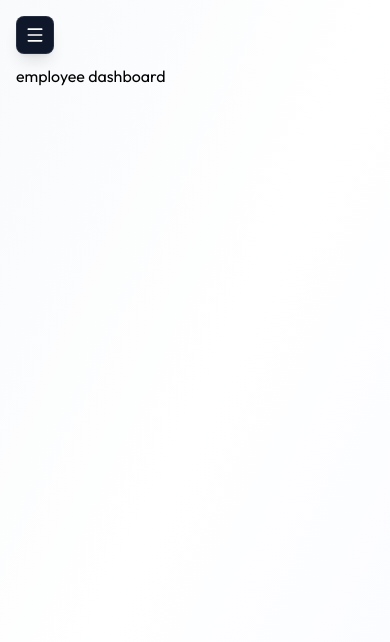
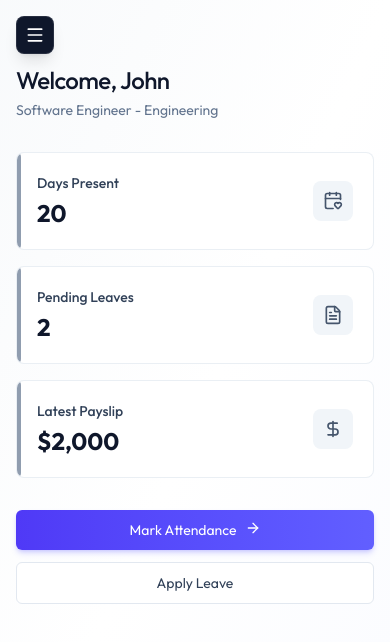
Before and after one commit to Moeen999/fs-ems, a React (Vite) app in the folder client/: page /dashboard in a window 390 px wide. Shown: the top 642 px of the page. Built offline with nearby package versions, Linux system fonts and the light colour scheme.

Commit message:
feat: updated Sidebar for mobile view and added EmployeeDashboard component.

```diff
--- /dev/null
+++ b/client/src/components/EmployeeDashboard.jsx
@@ -0,0 +1,74 @@
+import {
+  ArrowRightIcon,
+  CalendarHeartIcon,
+  DollarSignIcon,
+  FileTextIcon,
+} from "lucide-react";
+import { Link } from "react-router-dom";
+const EmployeeDashboard = ({ data }) => {
+  const emp = data.employee;
+  const cards = [
+    {
+      icon: CalendarHeartIcon,
+      value: data.currentMonthAttendance,
+      title: "Days Present",
+      subtitle: "This Month",
+    },
+    {
+      icon: FileTextIcon,
+      value: data.pendingLeaves,
+      title: "Pending Leaves",
+      subtitle: "Awaiting Approval",
+    },
+    {
+      icon: DollarSignIcon,
+      value: data.latestPayslip
+        ? `$${data.latestPayslip.netSalary?.toLocaleString()}`
+        : "N/A",
+      title: "Latest Payslip",
+      subtitle: "Most recent payout",
+    },
+  ];
+  return (
+    <div className="animate-fade-in">
+      <div className="page-header">
+        <h1 className="page-title">Welcome, {emp?.firstName}</h1>
+        <p className="page-subtitle">
+          {emp?.position} - {emp?.department || "No Department"}
+        </p>
+      </div>
+
+      <div className="grid grid-cols-1 sm:grid-cols-3 gap-4 sm:gap-5 mb-8">
+        {cards.map((card, index) => (
+          <div
+            key={index}
+            className="card card-hover p-5 sm:p-6 relative overflow-hidden group flex items-center justify-between"
+          >
+            <div>
+              <div className="absolute left-0 top-0 bottom-0 w-1 rounded-r-full bg-slate-500/70 group-hover:bg-indigo-500/70" />
+              <p className="text-sm font-medium text-slate-700">{card.title}</p>
+              <p className="text-2xl font-bold text-slate-900 mt-1">
+                {card.value}
+              </p>
+            </div>
+            <card.icon className="size-10 p-2.5 rounded-lg bg-slate-100 text-slate-600 group-hover:bg-indigo-50 group-hover:text-indigo-600 transition-colors duration-200" />
+          </div>
+        ))}
+      </div>
+
+      <div className="flex flex-col sm:flex-row gap-3">
+        <Link
+          to="/attendance"
+          className="btn-primary text-center inline-flex justify-center gap-2"
+        >
+          Mark Attendance <ArrowRightIcon className="w-4 h-4" />
+        </Link>
+        <Link to="/leave" className="btn-secondary text-center">
+          Apply Leave
+        </Link>
+      </div>
+    </div>
+  );
+};
+
+export default EmployeeDashboard;
--- a/client/src/components/Sidebar.jsx
+++ b/client/src/components/Sidebar.jsx
@@ -153,7 +153,7 @@ const Sidebar = () => {
       {/* Sidebar Mobile */}
 
       <aside
-        className={`hidden lg:flex flex-col h-full w-[260px] bg-linear-to-b from-slate-900 via-slate-900 to-slate-950 text-white shrink-0 border-r border-white/4 ${mobileOpen ? "translate-x-0" : "-translate-x-full"}`}
+        className={`lg:hidden fixed inset-y-0 left-0 w-72 bg-linear-to-b from-slate-900 via-slate-900 text-white z-50 flex flex-col transform transition-transform duration-300  ${mobileOpen ? "translate-x-0" : "-translate-x-full"}`}
       >
         {sidebarContent}
       </aside>
--- a/client/src/pages/Dashboard.jsx
+++ b/client/src/pages/Dashboard.jsx
@@ -1,6 +1,7 @@
 import { useEffect, useState } from "react";
 import { dummyEmployeeDashboardData } from "../assets/assets";
 import Loading from "../components/Loading";
+import EmployeeDashboard from "../components/EmployeeDashboard";
 
 const Dashboard = () => {
   const [data, setData] = useState(null);
@@ -23,7 +24,7 @@ const Dashboard = () => {
   if (data.role === "ADMIN") {
     return <div>admin dashboard</div>;
   } else {
-    return <div>employee dashboard</div>;
+    return <EmployeeDashboard data={data}/>
   }
 
   // return (
```
